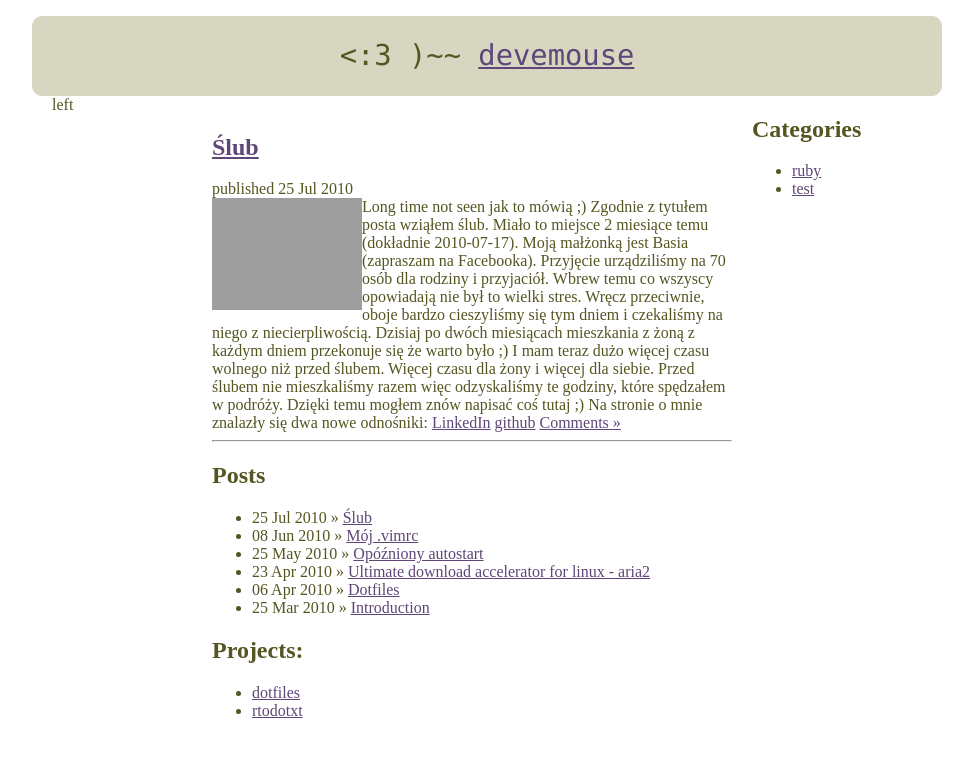
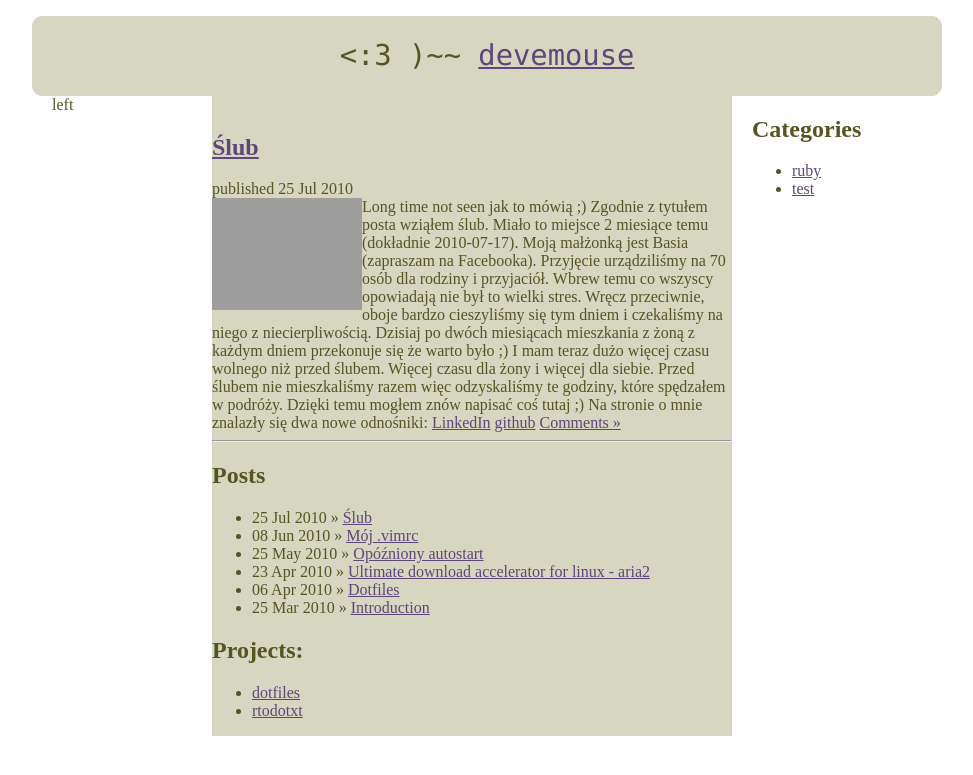
Before and after one commit to devemouse/devemouse.github.com, a Jekyll site: the page built from index.html, in a window 1280 px wide. Shown: the top 775 px of the page, without its empty margins (148-1121 px from the left). Built offline with Jekyll 4.4.1, drawn with Linux system fonts in a browser that asks for light colours; Markdown is read by kramdown in place of the engine named in the settings; grey boxes are pictures that could not be loaded.

Commit message:
some reformating, added backgroud to center column

```diff
--- a/_layouts/base.html
+++ b/_layouts/base.html
@@ -11,7 +11,9 @@
       <div class="container">
          <div class="header">
             <br/>
-            <div class="title"><span class="mouse">&lt;:3 )~~ </span><a href="https://github.com/devemouse" class="title"> devemouse </a></div>
+            <div class="title">
+               <span class="mouse">&lt;:3 )~~ </span><a href="https://github.com/devemouse" class="title"> devemouse </a>
+            </div>
          </div>
          <div class="left">
             left
--- a/css/default.css
+++ b/css/default.css
@@ -40,6 +40,7 @@ img.alignleft
 
 .container .center {
    width:520px;
+   background: #D6D6C1;
 }
 
 
```
Also changed, not shown: index.html (indentation only).
